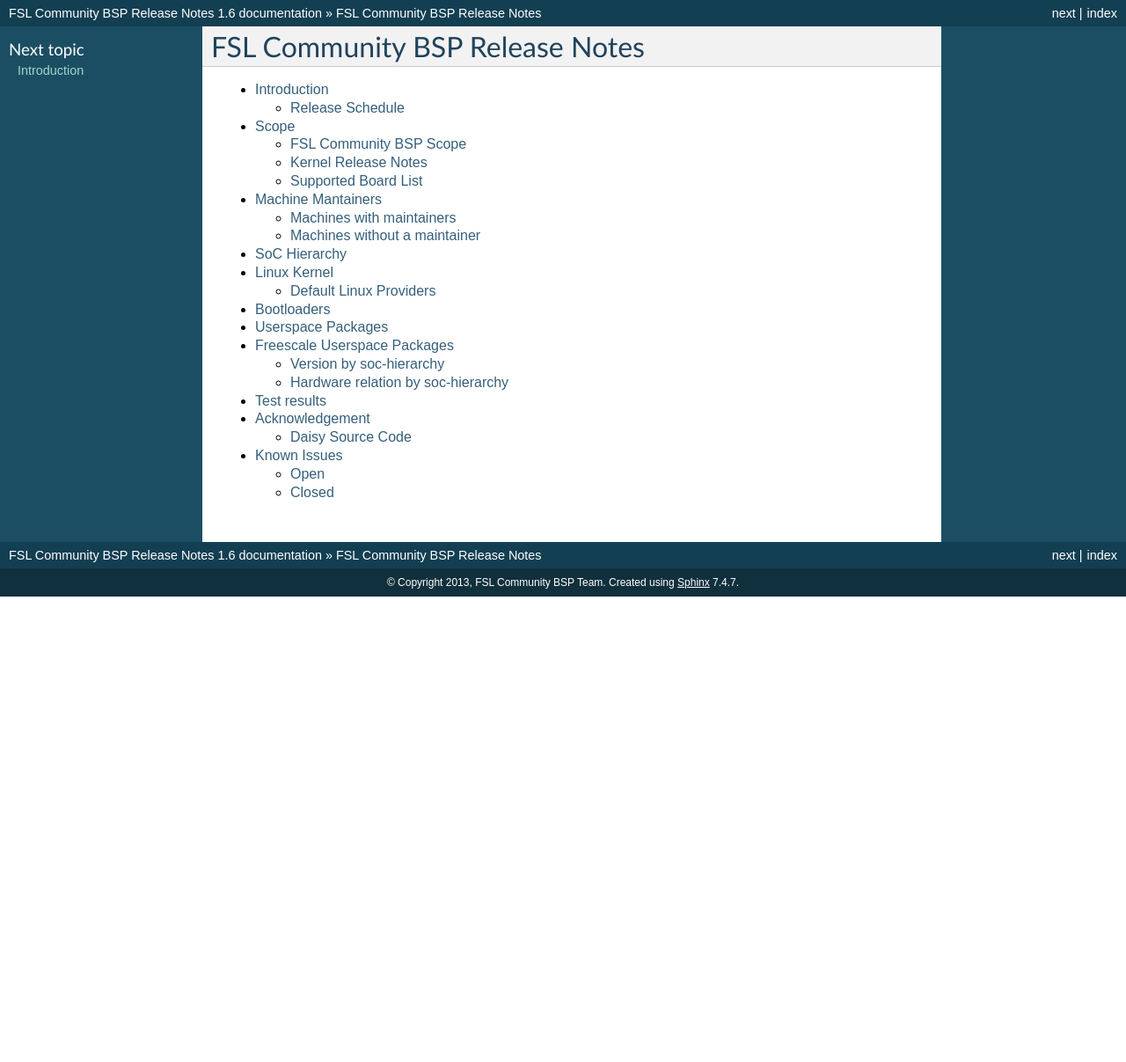
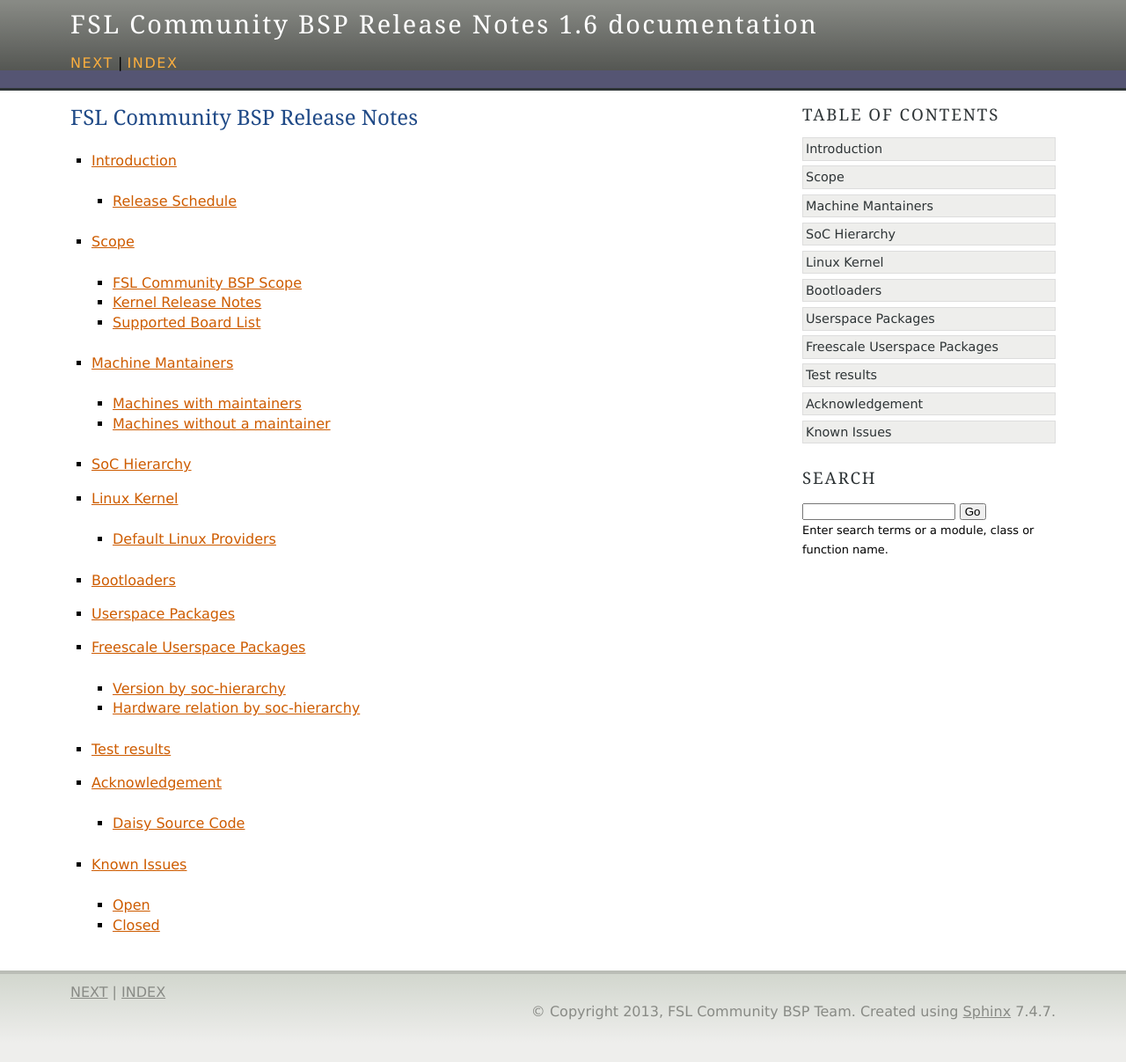
Before and after one commit to Freescale/Documentation, a Sphinx documentation site: the page built from release-notes/source/index.rst, in a window 1280 px wide. Shown: the whole page at 88% size. Built offline with Sphinx 7.4.7, drawn with Linux system fonts in a browser that asks for light colours; before the commit the page ends 900 px from its top, so only the background shows below that.

Commit message:
release notes layout: use a custom "agogo" template
The new template has been customized to allow the "table of contents"
div to remain on the right of the page, while flowing the page contents
around it.

Signed-off-by: Lucas Dutra Nunes <ldnunes@ossystems.com.br>

```diff
--- a/release-notes/source/_static/release-notes.css
+++ b/release-notes/source/_static/release-notes.css
@@ -1,4 +1,15 @@
-@import url("default.css");
+@import url("agogo.css");
+
+div.document {
+    float: none;
+    width: auto;
+}
+
+div.sidebar {
+    float: right;
+    background-color: white;
+    padding-left: 25px;
+}
 
 th {
 	background-color: #f2f2f2;
--- /dev/null
+++ b/release-notes/source/_templates/layout.html
@@ -0,0 +1,94 @@
+{#
+    Custom based on the agogo/layout.html
+    ~~~~~~~~~~~~~~~~~~~~~~~~~~~~~~~~~~~~~
+
+    Sphinx layout template for the agogo theme, originally written
+    by Andi Albrecht.
+
+    :copyright: Copyright 2007-2014 by the Sphinx team, see AUTHORS.
+    :license: BSD, see LICENSE for details.
+#}
+{%- extends "!basic/layout.html" %}
+
+{% block header %}
+    <div class="header-wrapper">
+      <div class="header">
+        {%- if logo %}
+          <p class="logo"><a href="{{ pathto(master_doc) }}">
+            <img class="logo" src="{{ pathto('_static/' + logo, 1) }}" alt="Logo"/>
+          </a></p>
+        {%- endif %}
+        {%- block headertitle %}
+        <div class="headertitle"><a
+          href="{{ pathto(master_doc) }}">{{ shorttitle|e }}</a></div>
+        {%- endblock %}
+        <div class="rel">
+          {%- for rellink in rellinks|reverse %}
+          <a href="{{ pathto(rellink[0]) }}" title="{{ rellink[1]|striptags|e }}"
+             {{ accesskey(rellink[2]) }}>{{ rellink[3] }}</a>
+          {%- if not loop.last %}{{ reldelim2 }}{% endif %}
+          {%- endfor %}
+        </div>
+       </div>
+    </div>
+{% endblock %}
+
+{% block content %}
+    <div class="content-wrapper">
+      <div class="content">
+        <div class="sidebar">
+          {%- block sidebartoc %}
+          <h3>{{ _('Table Of Contents') }}</h3>
+          {{ toctree() }}
+          {%- endblock %}
+          {%- block sidebarsearch %}
+          <h3 style="margin-top: 1.5em;">{{ _('Search') }}</h3>
+          <form class="search" action="{{ pathto('search') }}" method="get">
+            <input type="text" name="q" />
+            <input type="submit" value="{{ _('Go') }}" />
+            <input type="hidden" name="check_keywords" value="yes" />
+            <input type="hidden" name="area" value="default" />
+          </form>
+          <p class="searchtip" style="font-size: 90%">
+            {{ _('Enter search terms or a module, class or function name.') }}
+          </p>
+          {%- endblock %}
+        </div>
+        <div class="document">
+          {%- block document %}
+            {{ super() }}
+          {%- endblock %}
+        </div>
+        <div class="clearer"></div>
+      </div>
+    </div>
+{% endblock %}
+
+{% block footer %}
+    <div class="footer-wrapper">
+      <div class="footer">
+        <div class="left">
+          {%- for rellink in rellinks|reverse %}
+          <a href="{{ pathto(rellink[0]) }}" title="{{ rellink[1]|striptags|e }}"
+             {{ accesskey(rellink[2]) }}>{{ rellink[3] }}</a>
+          {%- if not loop.last %}{{ reldelim2 }}{% endif %}
+          {%- endfor %}
+          {%- if show_source and has_source and sourcename %}
+            <br/>
+            <a href="{{ pathto('_sources/' + sourcename, true)|e }}"
+               rel="nofollow">{{ _('Show Source') }}</a>
+          {%- endif %}
+        </div>
+
+        <div class="right">
+          {{ super() }}
+        </div>
+        <div class="clearer"></div>
+      </div>
+    </div>
+{% endblock %}
+
+{% block relbar1 %}{% endblock %}
+{% block relbar2 %}{% endblock %}
+
+{{ super() }}
--- a/release-notes/source/conf.py
+++ b/release-notes/source/conf.py
@@ -91,7 +91,7 @@
 
 # The theme to use for HTML and HTML Help pages.  See the documentation for
 # a list of builtin themes.
-html_theme = 'default'
+html_theme = 'agogo'
 html_style = 'release-notes.css'
 
 # Theme options are theme-specific and customize the look and feel of a theme
```
